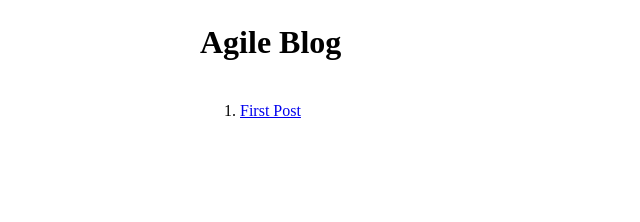
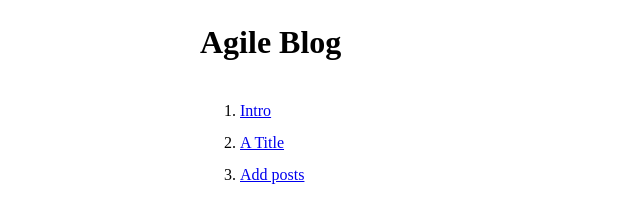
Before and after one commit to alexmiddeleer/agile-blog, a plain HTML site: page index.html in a window 1280 px wide. Shown: the whole page, without its empty margins (0-640 px from the left). Drawn offline with Linux system fonts and the light colour scheme.

Commit message:
Add links to other posts

```diff
--- a/index.html
+++ b/index.html
@@ -6,7 +6,9 @@
     <h1>Agile Blog</h1>
     <nav>
         <ol>
-            <li><a href="./posts/1.html">First Post</a></li>
+            <li><a href="./posts/1.html">Intro</a></li>
+            <li><a href="./posts/2.html">A Title</a></li>
+            <li><a href="./posts/3.html">Add posts</a></li>
         </ol>
     </nav>
   </body>
```
Also changed, not shown: test/page-test.js (+8 -9 lines).
